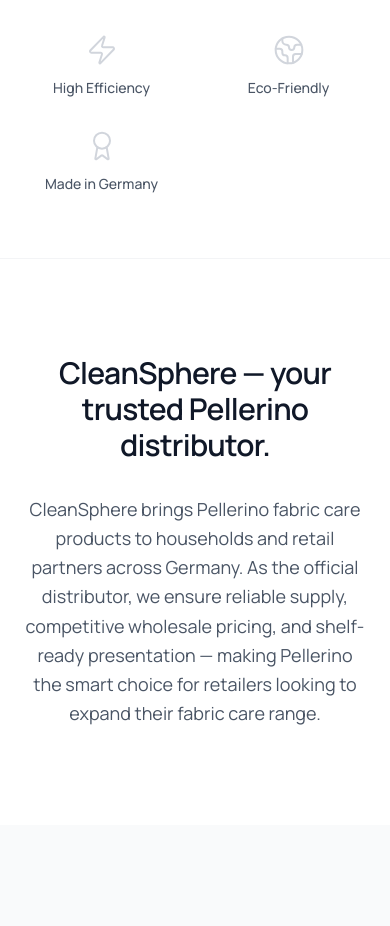
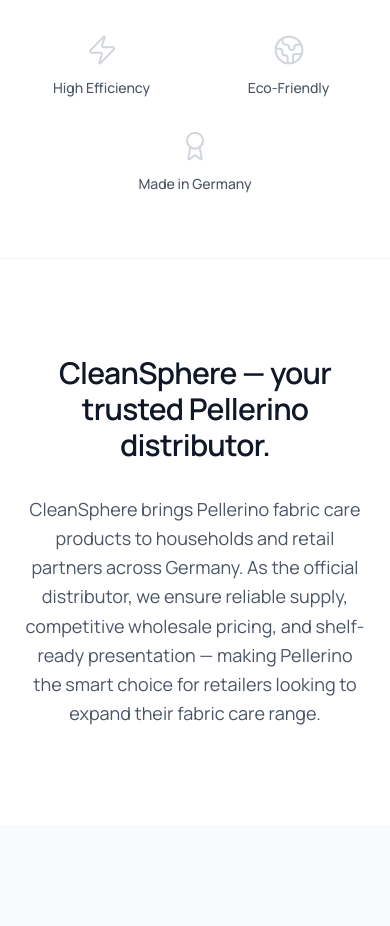
Before and after one commit to crovedzn-ux/cleansphere-website, a React (Vite) app: page / in a window 390 px wide. Shown: the part 1363-2289 px from the top of the page. Built offline with nearby package versions, Linux system fonts and the light colour scheme.

Commit message:
fix: center 5th trust badge on mobile

```diff
--- a/src/components/TrustSignals.tsx
+++ b/src/components/TrustSignals.tsx
@@ -17,6 +17,7 @@
         <div className="grid grid-cols-2 md:grid-cols-5 gap-8">
           {t.trust.badges.map((badge, index) => {
             const Icon = icons[index];
+            const isLastOdd = index === t.trust.badges.length - 1 && t.trust.badges.length % 2 !== 0;
             return (
               <motion.div
                 key={index}
@@ -24,7 +25,7 @@
                 whileInView={{ opacity: 1, y: 0 }}
                 viewport={{ once: true }}
                 transition={{ duration: 0.4, delay: index * 0.1 }}
-                className="flex flex-col items-center text-center gap-3"
+                className={`flex flex-col items-center text-center gap-3 ${isLastOdd ? 'col-span-2 md:col-span-1' : ''}`}
               >
                 <div className="text-gray-300">
                   <Icon className="w-8 h-8" strokeWidth={1.5} />
```
